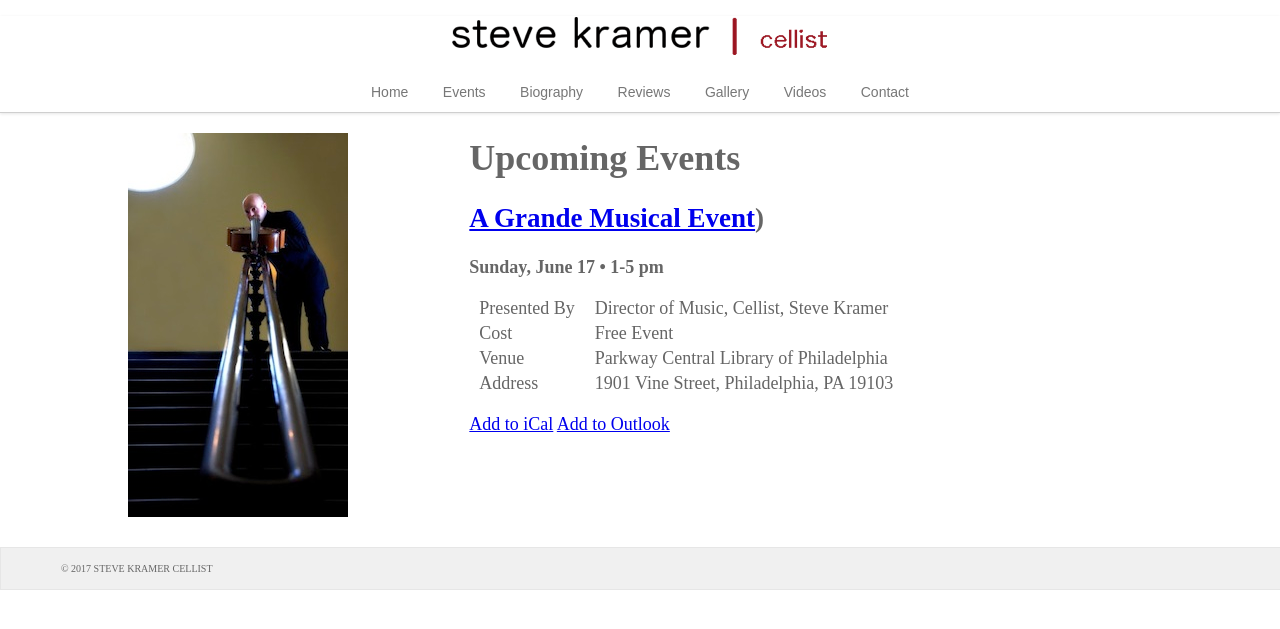
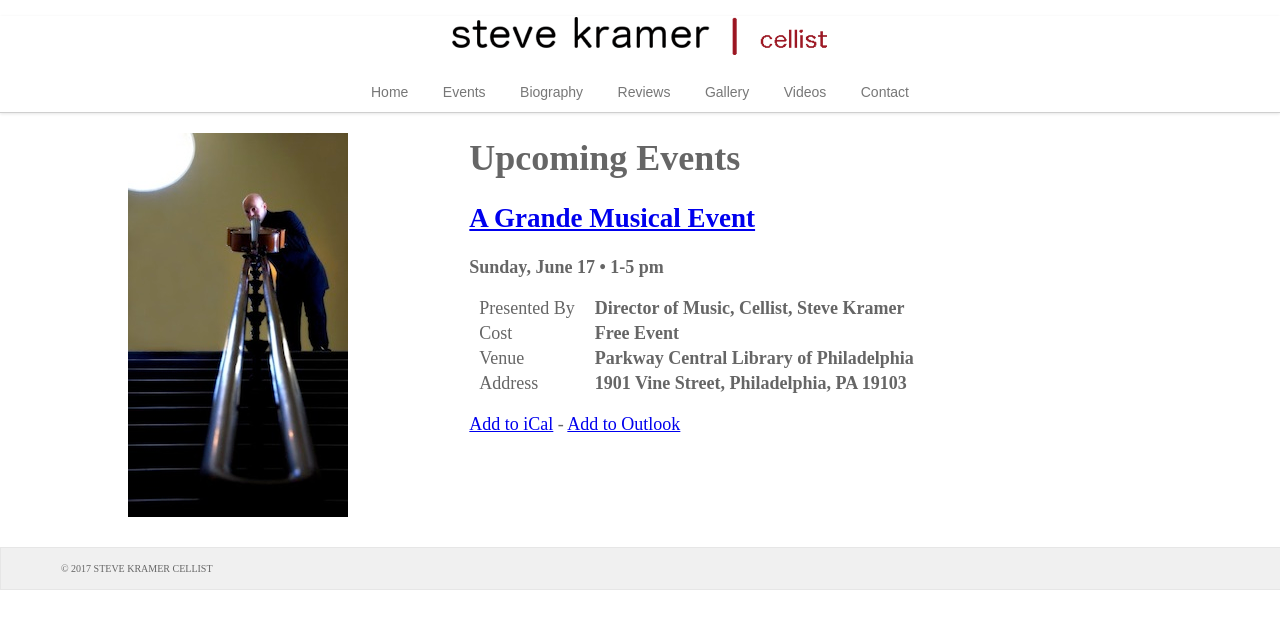
Before and after one commit to stevekramercellist/cellist, a Jekyll site: the page built from events.md, in a window 1280 px wide. Shown: the top 629 px of the page. Built offline with Jekyll 4.4.1, drawn with Linux system fonts in a browser that asks for light colours; nearby versions of some CDN libraries.

```diff
--- a/events.md
+++ b/events.md
@@ -4,13 +4,13 @@ layout: sidebar
 ---
 # Upcoming Events
 
-## [A Grande Musical Event](documents/Steve%20Kramer%20Concert%20POSTER%20a.pdf){:download="Steve%20Kramer%20Concert%20POSTER%20a.pdf"})
+## [A Grande Musical Event](documents/Steve%20Kramer%20Concert%20POSTER%20a.pdf){:download="Steve%20Kramer%20Concert%20POSTER%20a.pdf"}
 
 **Sunday, June 17 • 1-5 pm**
 
-Presented By | Director of Music, Cellist, Steve Kramer
-Cost         | Free Event
-Venue        | Parkway Central Library of Philadelphia
-Address      | 1901 Vine Street, Philadelphia, PA 19103
+Presented By | **Director of Music, Cellist, Steve Kramer**
+Cost         | **Free Event**
+Venue        | **Parkway Central Library of Philadelphia**
+Address      | **1901 Vine Street, Philadelphia, PA 19103**
 
-[Add to iCal](documents/A%20Grande%20Musical%20Event-ical.ics) [Add to Outlook](documents/A%20Grande%20Musical%20Event-outlook.ics)
+[Add to iCal](documents/A%20Grande%20Musical%20Event-ical.ics) - [Add to Outlook](documents/A%20Grande%20Musical%20Event-outlook.ics)
```
